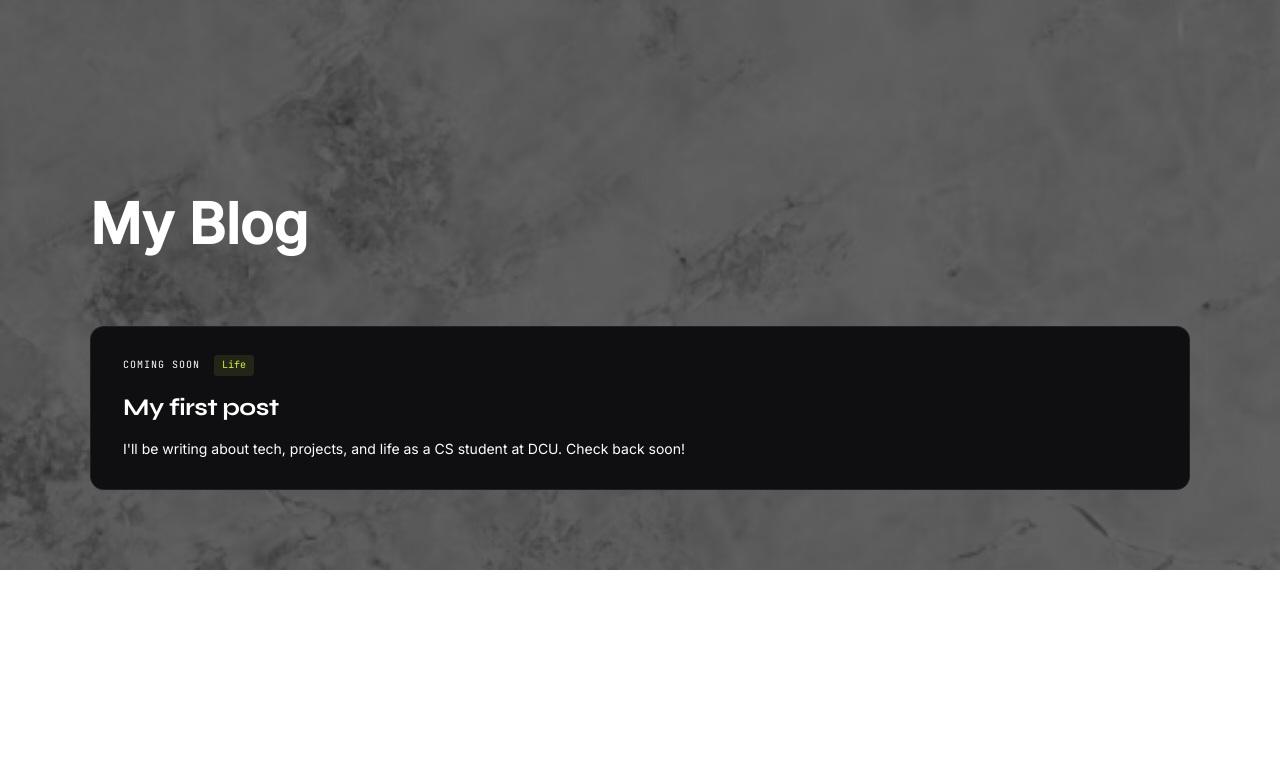
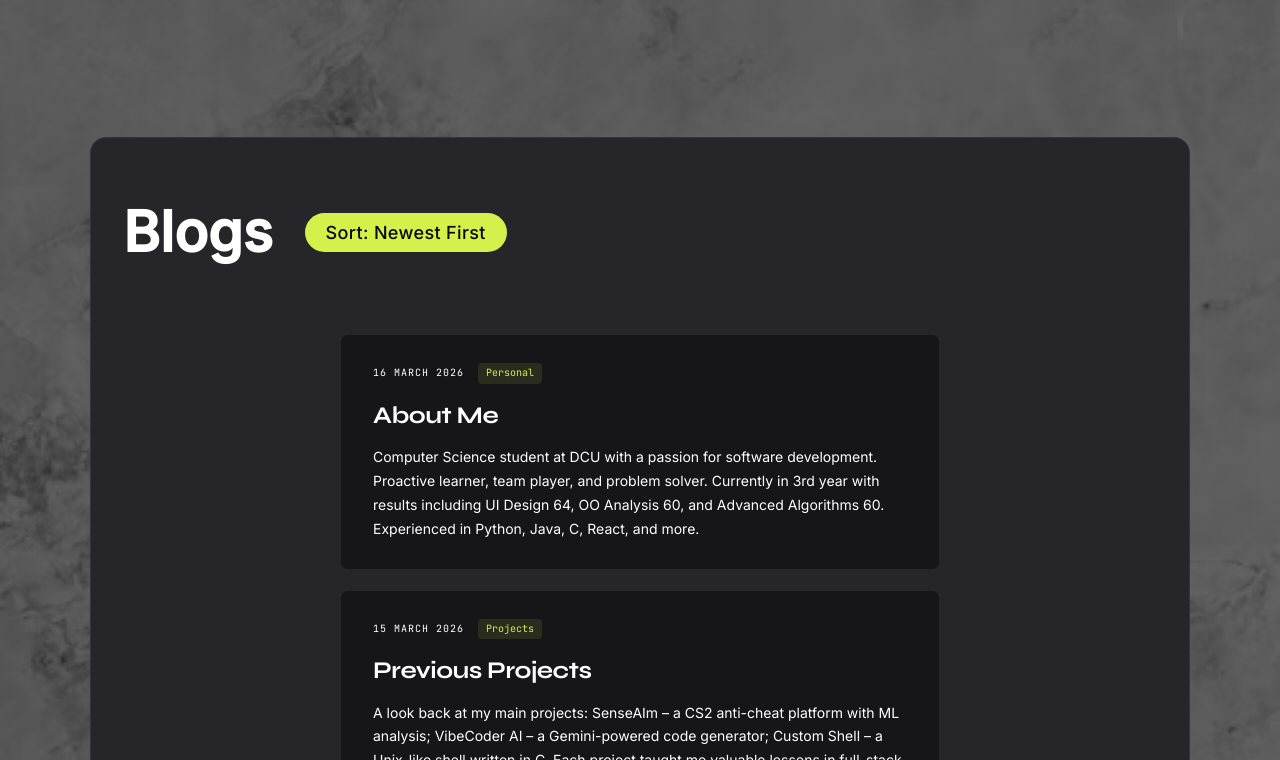
Before and after one commit to Eoghaning/eoghansullivan.github.io, a React (Vite) app: page / in a window 1280 px wide. Shown: the part 2888-3648 px from the top of the page. Before the commit the page ends 3458 px from the top, so only its background shows below. Built offline with nearby package versions, Linux system fonts and the light colour scheme.

Commit message:
finnishing Blog

```diff
--- a/src/pages/Blog/Blog.css
+++ b/src/pages/Blog/Blog.css
@@ -1,21 +1,125 @@
-.blog-list { display: flex; flex-direction: column; gap: 14px; }
+.blog-outer-box {
+  background: #25252a;
+  border: 1px solid var(--border);
+  border-radius: 16px;
+  padding: 48px 32px;
+  margin-top: 20px;
+}
+
+.blog-outer-box h1 {
+  font-size: clamp(32px, 4vw, 48px);
+  margin-bottom: 0;
+  margin-right: 16px; /* space between heading and button */
+}
+
+.blog-list {
+  display: flex;
+  flex-direction: column;
+  gap: 20px;
+  align-items: center;
+}
+
 .blog-card {
-  background: var(--bg2); border: 1px solid var(--border);
-  border-radius: 14px; padding: 28px 32px; transition: border-color 0.2s;
+  background: var(--bg3);
+  border: 1px solid var(--border);
+  border-radius: 8px;
+  padding: 28px 32px;
+  transition: border-color 0.2s, box-shadow 0.2s;
+  width: 100%;
+  max-width: 600px;
 }
-.blog-card:hover { border-color: var(--border2); }
-.blog-meta { display: flex; align-items: center; gap: 14px; margin-bottom: 12px; }
+
+.blog-card:hover {
+  border-color: var(--accent);
+  box-shadow: 0 4px 12px rgba(212,240,74,0.1);
+}
+
+.blog-meta {
+  display: flex;
+  align-items: center;
+  gap: 14px;
+  margin-bottom: 12px;
+}
+
 .blog-date {
-  font-family: var(--mono); font-size: 10px;
-  color: var(--dim); text-transform: uppercase; letter-spacing: 0.1em;
+  font-family: var(--mono);
+  font-size: 10px;
+  color: var(--dim);
+  text-transform: uppercase;
+  letter-spacing: 0.1em;
 }
+
 .blog-tag {
-  font-family: var(--mono); font-size: 10px;
-  color: var(--accent); background: var(--accent2);
-  padding: 2px 8px; border-radius: 3px;
+  font-family: var(--mono);
+  font-size: 10px;
+  color: var(--accent);
+  background: var(--accent2);
+  padding: 2px 8px;
+  border-radius: 4px;
 }
+
 .blog-title {
-  font-family: var(--serif); font-size: 24px; font-weight: 700;
-  letter-spacing: -0.5px; margin-bottom: 10px; color: var(--text);
+  font-family: var(--serif);
+  font-size: 24px;
+  font-weight: 700;
+  letter-spacing: -0.5px;
+  margin-bottom: 10px;
+  color: var(--text);
 }
-.blog-preview { font-size: 14px; color: var(--muted); line-height: 1.7; }
+
+.blog-preview {
+  font-size: 14px;
+  color: var(--muted);
+  line-height: 1.7;
+}
+
+.sort-toggle {
+  background: var(--accent);
+  color: #080809;
+  border: none;
+  font-family: var(--sans);
+  font-size: 18px;
+  font-weight: 500;
+  padding: 9px 21px;
+  border-radius: 30px;
+  cursor: pointer;
+  transition: all 0.5s; /* 0.5s delay on hover */
+  margin-left: 0; /* reset any margin */
+  white-space: nowrap;
+  letter-spacing: 0.02em;
+}
+
+.sort-toggle:hover {
+  opacity: 0.85;
+  transform: translateY(-1px);
+}
+
+.section-header {
+  display: flex;
+  align-items: center;
+  flex-wrap: wrap;
+  gap: 8px 16px;
+  margin-bottom: 32px;
+}
+
+@media (max-width: 768px) {
+  .blog-outer-box {
+    padding: 32px 20px;
+  }
+  .section-header {
+    flex-direction: column;
+    align-items: flex-start;
+    gap: 10px;
+  }
+  .sort-toggle {
+    width: 100%;
+    text-align: center;
+    font-size: 16px;
+    padding: 8px 16px;
+    transition: all 0.5s; /* keep same delay */
+  }
+  .blog-card {
+    max-width: 100%;
+    padding: 20px;
+  }
+}
--- a/src/pages/Blog/Blog.jsx
+++ b/src/pages/Blog/Blog.jsx
@@ -1,27 +1,53 @@
+import { useState } from "react";
 import "./Blog.css";
 
 const POSTS = [
   {
-    date: "Coming soon",
-    title: "My first post",
-    preview: "I'll be writing about tech, projects, and life as a CS student at DCU. Check back soon!",
-    tag: "Life",
+    date: "2026-03-16",
+    title: "About Me",
+    preview: "Computer Science student at DCU with a passion for software development. Proactive learner, team player, and problem solver. Currently in 3rd year with results including UI Design 64, OO Analysis 60, and Advanced Algorithms 60. Experienced in Python, Java, C, React, and more.",
+    tag: "Personal",
+  },
+  {
+    date: "2026-03-15",
+    title: "Previous Projects",
+    preview: "A look back at my main projects: SenseAIm – a CS2 anti-cheat platform with ML analysis; VibeCoder AI – a Gemini-powered code generator; Custom Shell – a Unix-like shell written in C. Each project taught me valuable lessons in full-stack development, API integration, and systems programming.",
+    tag: "Projects",
   },
 ];
 
 export default function Blog() {
+  const [sortOrder, setSortOrder] = useState("newest");
+
+  const sortedPosts = [...POSTS].sort((a, b) => {
+    const dateA = new Date(a.date);
+    const dateB = new Date(b.date);
+    if (sortOrder === "newest") {
+      return dateB - dateA;
+    } else {
+      return dateA - dateB;
+    }
+  });
+
+  const toggleSort = () => {
+    setSortOrder(prev => (prev === "newest" ? "oldest" : "newest"));
+  };
+
   return (
     <section id="blog" className="page-section">
       <div className="page-inner">
+        <div className="blog-outer-box">
           <div className="section-header">
-          <h1>My Blog</h1>
-
+            <h1>Blogs</h1>
+            <button className="sort-toggle" onClick={toggleSort}>
+              Sort: {sortOrder === "newest" ? "Newest First" : "Oldest First"}
+            </button>
           </div>
           <div className="blog-list">
-          {POSTS.map((post) => (
+            {sortedPosts.map((post) => (
               <article key={post.title} className="blog-card">
                 <div className="blog-meta">
-                <span className="blog-date">{post.date}</span>
+                  <span className="blog-date">{new Date(post.date).toLocaleDateString('en-GB', { year: 'numeric', month: 'long', day: 'numeric' })}</span>
                   <span className="blog-tag">{post.tag}</span>
                 </div>
                 <h3 className="blog-title">{post.title}</h3>
@@ -30,6 +56,7 @@ export default function Blog() {
             ))}
           </div>
         </div>
+      </div>
     </section>
   );
 }
```
Lines whose indentation alone changed are shown as unchanged.
